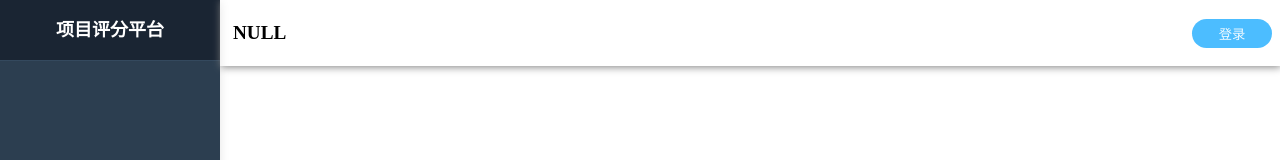
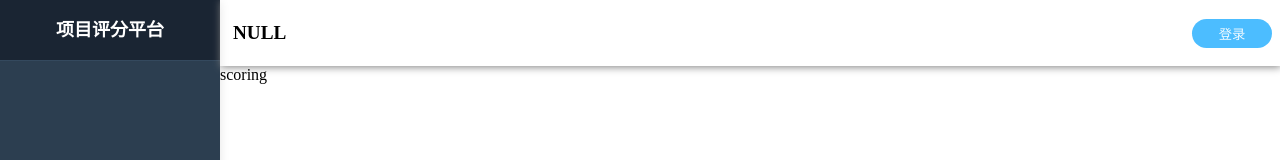
Before and after one commit to AleFlyX/GameEvalSys-Frontend, a Vue app: page /scoring in a window 1280 px wide. Shown: the top 160 px of the page. Built offline with nearby package versions, Linux system fonts and the light colour scheme.

Commit message:
fix:调整页面内容

```diff
--- a/src/pages/normal/scoring/ScoringList.vue
+++ b/src/pages/normal/scoring/ScoringList.vue
@@ -1,6 +1,6 @@
 <template>
   <div class="">
-
+    scoring
   </div>
 </template>
 
--- a/src/pages/normal/scoring/GroupScoring.vue
+++ b/src/pages/normal/scoring/components/GroupScoring.vue
@@ -1,6 +1,6 @@
 <template>
   <div class="">
-
+    GroupScoring Window
   </div>
 </template>
 
```
Also changed, not shown: src/pages/admin/project/components/ProjectAdd.vue (renamed from src/pages/admin/project/ProjectAdd.vue), src/pages/admin/project/components/ProjectEdit.vue (renamed from src/pages/admin/project/ProjectEdit.vue), src/pages/admin/user/components/UserAdd.vue (renamed from src/pages/admin/user/UserAdd.vue), src/pages/admin/user/components/UserEdit.vue (renamed from src/pages/admin/user/UserEdit.vue).
